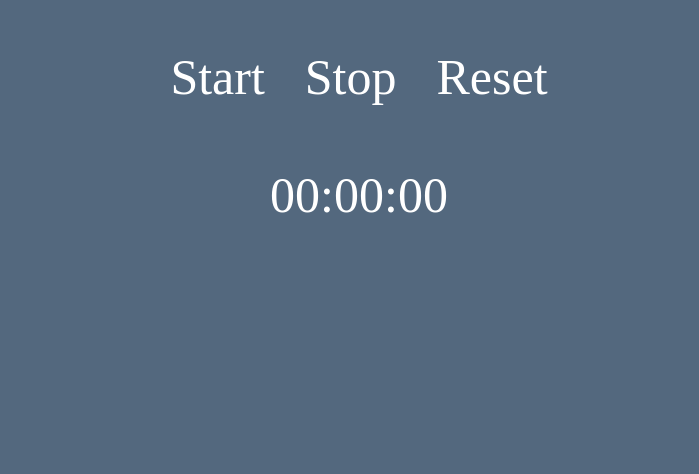
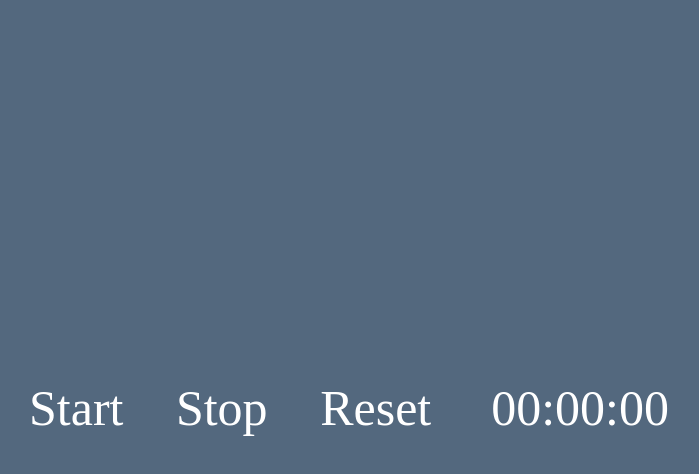
Before and after one commit to MPolonis/Stopwatch, a website: page index.html in a window 1280 px wide. Shown: the whole page, without its empty margins (281-980 px from the left). Drawn offline with Linux system fonts and the light colour scheme.

Commit message:
Correct flex

```diff
--- a/index.html
+++ b/index.html
@@ -6,13 +6,15 @@
     <link rel="stylesheet" type="text/css" href="style.css">
   </head>
   <body>
-    <nav class="controls">
-      <a href="#" class="button" id="start">Start</a>
-      <a href="#" class="button" id="stop">Stop</a>
-      <a href="#" class="button" id="reset">Reset</a>
-    </nav>
-    <div class="stopwatch"></div>
-    <ul class="results"></ul>
+    <div class="container">
+      <div class="controls">
+        <a href="#" class="button" id="start">Start</a>
+        <a href="#" class="button" id="stop">Stop</a>
+        <a href="#" class="button" id="reset">Reset</a>
+      </div>
+      <div class="stopwatch"></div>
+      <ul class="results"></ul>
+    </div>
     <script type="text/javascript" src="<katalog-do-babel-polyfill>/dist/polyfill.js"></script>
     <script type="text/javascript" src="script-compiled.js"></script>
   </body>
--- a/style.css
+++ b/style.css
@@ -7,13 +7,19 @@ body {
     color: #fff;
 }
 
+.container {
+    display: flex;
+    justify-content: center;
+    align-items: center;
+    height: 100vh;
+    padding: 0;
+    margin: 0;
+}
+
 .controls,
 .stopwatch {
     text-decoration: none;
     font-size: 50px;
-    display: flex;
-    justify-content: center;
-    align-items: center;
     padding: 20px;
 }
 
```
